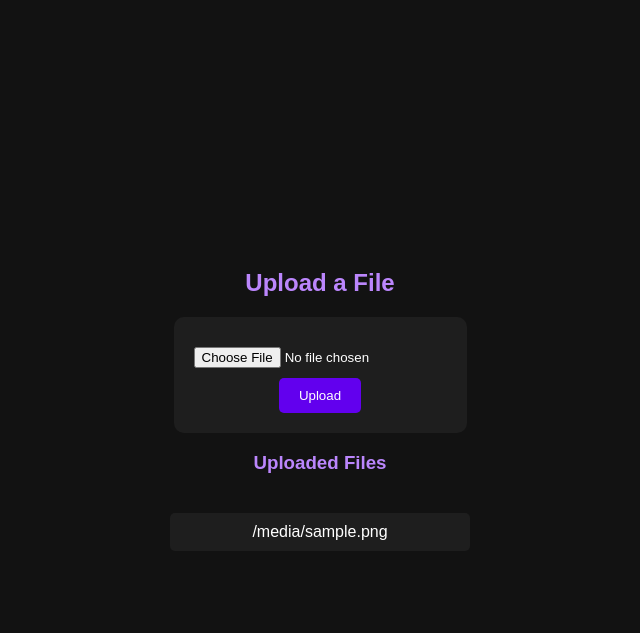
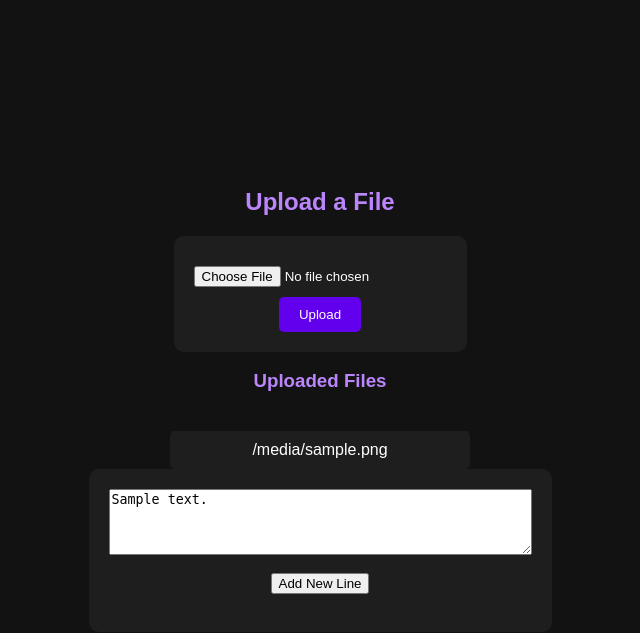
Before and after one commit to isaacangyu/musicSampler, a Flask app: template templates/upload.html in a window 1280 px wide. Shown: the top 633 px of the page, without its empty margins (320-960 px from the left). Run offline with Flask 3, Linux system fonts and the light colour scheme; the template is opened without the code that fills it: most values are stand-ins (such as "Sample title", 1, 10 or a date in 2020).

Commit message:
edited interface

```diff
--- a/app.py
+++ b/app.py
@@ -1,4 +1,4 @@
-from flask import Flask, flash, request, render_template, render_template_string, abort
+from flask import Flask, flash, redirect, request, render_template, render_template_string, abort, url_for
 import os
 from werkzeug.utils import secure_filename
 
@@ -42,6 +42,15 @@ def upload_file():
     list_of_files = os.listdir(app.config['UPLOAD_FOLDER'])
     return render_template('upload.html', files=list_of_files)
 
+def index():
+    text = ""
+    if request.method == "POST":
+        text = request.form["text"]
+        # Process the text with newlines here (e.g., save to a file or database)
+    return render_template("upload.html", text=text)
+
+
+
 '''
 return
     <!doctype html>
--- a/templates/upload.html
+++ b/templates/upload.html
@@ -99,4 +99,21 @@
         <p>No files uploaded yet.</p>
     {% endif %}
 </body>
+<head>
+    <title>Text Box</title>
+</head>
+<body>
+    <form method="POST" action="/">
+        <textarea id="myTextarea" name="text" rows="4" cols="50">{{ text }}</textarea><br>
+        <button type="button" onclick="addNewLine()">Add New Line</button><br>
+        <!--<input type="submit" value="Submit">-->
+    </form>
+
+    <script>
+        function addNewLine() {
+            var textarea = document.getElementById("myTextarea");
+            textarea.value += "\\n";
+        }
+    </script>
+</body>
 </html>
```
Also changed, not shown: 3 other files.
